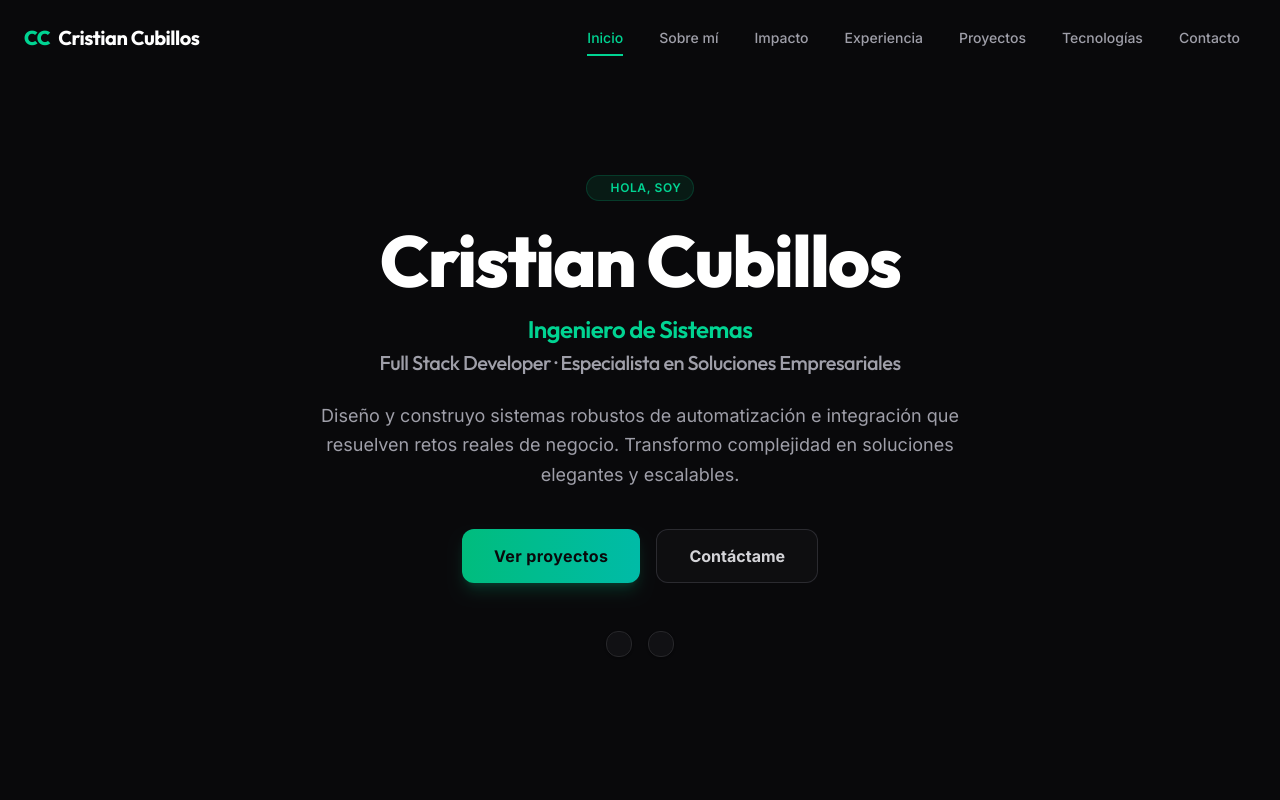
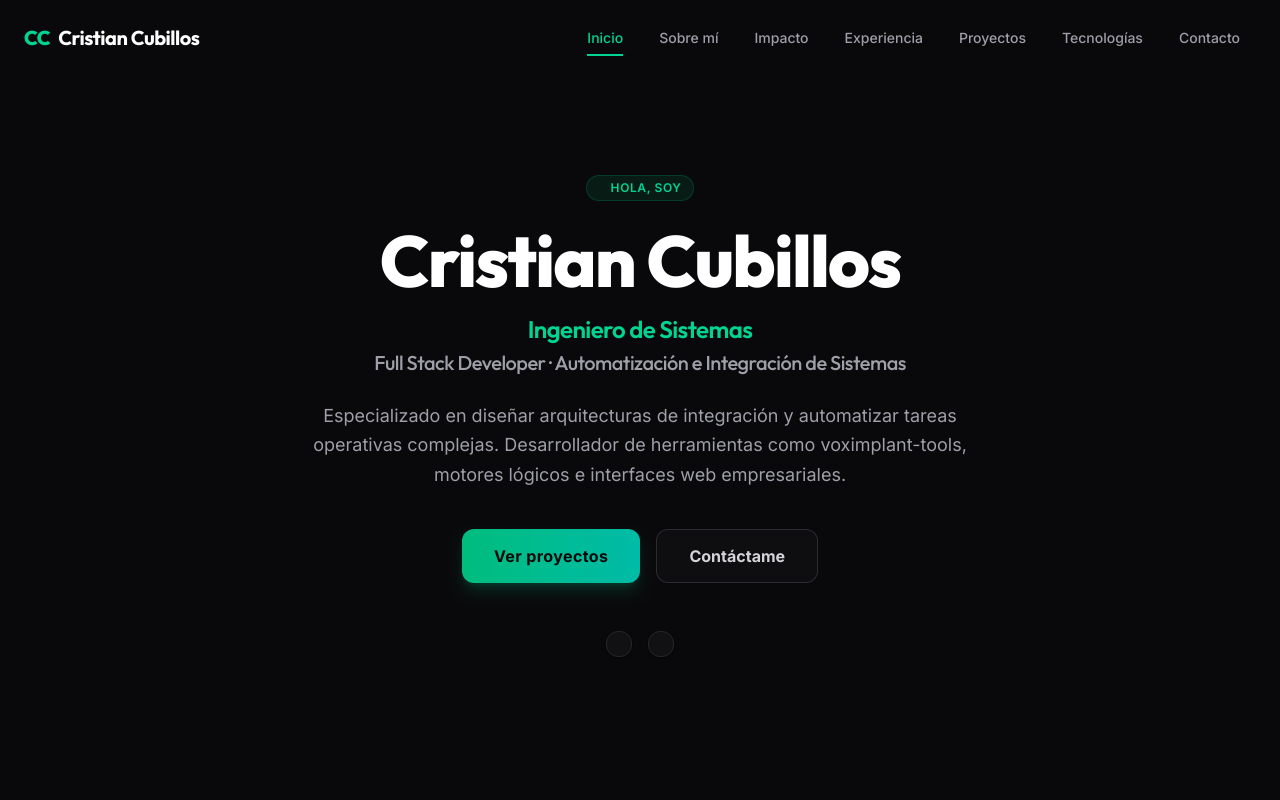
Before and after one commit to cristiannwtf1/cristian-cubillos-portfolio, a React (Vite) app: page / in a window 1280 px wide. Shown: the top 800 px of the page. Built offline with nearby package versions, Linux system fonts and the light colour scheme.

Commit message:
feat: synchronize portfolio data with real GitHub repositories and profile links

```diff
--- a/src/data/contact.data.ts
+++ b/src/data/contact.data.ts
@@ -23,8 +23,8 @@ export const contactData: ContactData = {
     {
       type: 'github',
       label: 'GitHub',
-      value: 'github.com/cristian-cubillos', // TODO: Actualizar perfil real
-      href: 'https://github.com/cristian-cubillos',
+      value: 'github.com/cristiannwtf1',
+      href: 'https://github.com/cristiannwtf1',
       icon: 'Github',
     },
   ],
--- a/src/data/footer.data.ts
+++ b/src/data/footer.data.ts
@@ -11,7 +11,7 @@ export const footerData: FooterData = {
     { label: 'Tecnologías', href: '#techstack' },
   ],
   socialLinks: [
-    { label: 'GitHub', href: 'https://github.com/cristian-cubillos' },
-    { label: 'LinkedIn', href: 'https://linkedin.com/in/cristian-cubillos' },
+    { label: 'GitHub', href: 'https://github.com/cristiannwtf1' },
+    { label: 'LinkedIn', href: 'https://linkedin.com/in/cristian-cubillos' }, // TODO: Actualizar si es necesario
   ],
 }
--- a/src/data/hero.data.ts
+++ b/src/data/hero.data.ts
@@ -4,9 +4,9 @@ export const heroData: HeroData = {
   greeting: 'Hola, soy',
   name: 'Cristian Cubillos',
   title: 'Ingeniero de Sistemas',
-  subtitle: 'Full Stack Developer · Especialista en Soluciones Empresariales',
+  subtitle: 'Full Stack Developer · Automatización e Integración de Sistemas',
   description:
-    'Diseño y construyo sistemas robustos de automatización e integración que resuelven retos reales de negocio. Transformo complejidad en soluciones elegantes y escalables.',
+    'Especializado en diseñar arquitecturas de integración y automatizar tareas operativas complejas. Desarrollador de herramientas como voximplant-tools, motores lógicos e interfaces web empresariales.',
   ctaLabel: 'Ver proyectos',
   ctaHref: '#projects',
   secondaryCtaLabel: 'Contáctame',
@@ -14,13 +14,13 @@ export const heroData: HeroData = {
   socialLinks: [
     {
       platform: 'GitHub',
-      url: 'https://github.com/cristian-cubillos', // TODO: actualizar URL real
+      url: 'https://github.com/cristiannwtf1',
       icon: 'Github',
       ariaLabel: 'Perfil de GitHub de Cristian Cubillos',
     },
     {
       platform: 'LinkedIn',
-      url: 'https://linkedin.com/in/cristian-cubillos', // TODO: actualizar URL real
+      url: 'https://linkedin.com/in/cristian-cubillos', // TODO: actualizar URL real de LinkedIn
       icon: 'Linkedin',
       ariaLabel: 'Perfil de LinkedIn de Cristian Cubillos',
     },
--- a/src/data/projects.data.ts
+++ b/src/data/projects.data.ts
@@ -2,48 +2,66 @@ import type { ProjectsData } from '@/types'
 
 export const projectsData: ProjectsData = {
   sectionTitle: 'Proyectos',
-  sectionAccent: 'destacados',
+  sectionAccent: 'reales',
   description:
-    'Una selección de soluciones empresariales, herramientas de automatización e integraciones que he diseñado y desarrollado.',
+    'Proyectos y herramientas desarrolladas que resuelven problemas de automatización, lógica de software y procesamiento de datos.',
   projects: [
     {
-      id: 'proj-1',
-      name: 'Sistema de Integración ERP-CRM',
+      id: 'proj-voxinplant',
+      name: 'Voximplant Tools',
       description:
-        'Sincronización automatizada bidireccional de clientes, inventarios y órdenes de venta entre ERP empresarial y Salesforce.',
+        'Conjunto de scripts en Python para procesar, consolidar y auditar reportes de llamadas generados por campañas de Voximplant. Automatiza tareas manuales y genera bases históricas fiables.',
       longDescription:
-        'Diseño e implementación de un microservicio que orquesta colas de mensajes para sincronizar datos en tiempo real, garantizando consistencia y reduciendo la duplicación de datos.',
-      tags: ['Integration', 'Backend', 'Enterprise'],
-      technologies: ['Node.js', 'TypeScript', 'RabbitMQ', 'PostgreSQL', 'Salesforce API'],
+        'Desarrollo de utilidades automatizadas en Python destinadas a la extracción, limpieza, consolidación y auditoría de datos telefónicos a gran escala en campañas empresariales.',
+      tags: ['Automation', 'Backend', 'Integration'],
+      technologies: ['Python', 'Pandas', 'Voximplant API', 'CSV Processing'],
       status: 'completed',
       featured: true,
       links: [
         {
-          label: 'Código',
-          url: 'https://github.com/cristian-cubillos/erp-crm-integration',
+          label: 'Código Fuente',
+          url: 'https://github.com/cristiannwtf1/voxinplant-tools',
           icon: 'Github',
         },
       ],
     },
     {
-      id: 'proj-2',
-      name: 'Plataforma de Automatización de Reportes',
+      id: 'proj-quickcollect',
+      name: 'QuickCollect',
       description:
-        'Automatización del flujo de extracción, transformación y envío de reportes financieros mensuales para junta directiva.',
+        'Plataforma interactiva orientada a la gestión, cobro y recaudación eficiente. Desarrollado como proyecto final de integración de servicios y lógica frontend/backend.',
       longDescription:
-        'Scripting y flujos programados que extraen datos de múltiples bases de datos relacionales, generan hojas de cálculo formateadas y las envían automáticamente por correo cifrado.',
-      tags: ['Automation', 'Backend'],
-      technologies: ['Python', 'Pandas', 'PostgreSQL', 'Docker', 'AWS Lambda'],
+        'Aplicación web completa diseñada para optimizar los procesos de cobranza y agilizar la comunicación de pagos pendientes con clientes.',
+      tags: ['Full Stack', 'Frontend', 'Enterprise'],
+      technologies: ['JavaScript', 'HTML5', 'CSS3', 'Node.js', 'Express'],
       status: 'completed',
       featured: true,
       links: [
         {
-          label: 'Demo',
-          url: 'https://demo.ejemplo.com',
-          icon: 'ExternalLink',
+          label: 'Código Fuente',
+          url: 'https://github.com/cristiannwtf1/quickcollect',
+          icon: 'Github',
         },
       ],
     },
-    // TODO: Cristian, añade aquí tus proyectos reales
+    {
+      id: 'proj-devage',
+      name: 'DevAge Engine',
+      description:
+        'Motor interactivo inspirado en mecánicas estratégicas orientadas a programadores (Age of Code) para simular y ejecutar lógicas secuenciales.',
+      longDescription:
+        'Un proyecto enfocado en algoritmos y simulación que permite correr lógicas de código para controlar unidades o automatizar flujos estratégicos.',
+      tags: ['Frontend', 'JavaScript', 'Logic'],
+      technologies: ['JavaScript', 'HTML5 Canvas', 'CSS Modules', 'Algorithm Design'],
+      status: 'completed',
+      featured: true,
+      links: [
+        {
+          label: 'Código Fuente',
+          url: 'https://github.com/cristiannwtf1/devage-engine',
+          icon: 'Github',
+        },
+      ],
+    },
   ],
 }
```
